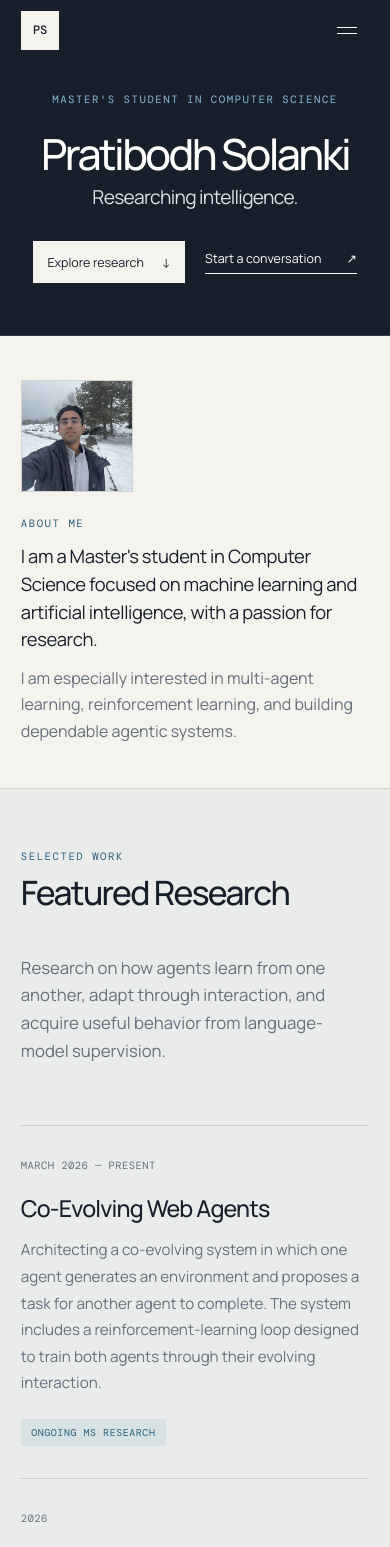
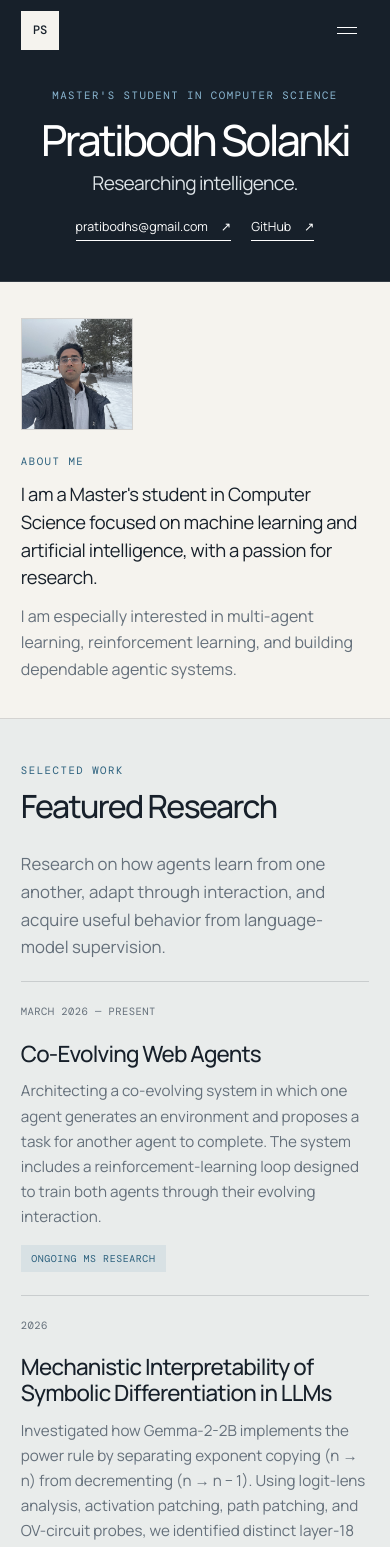
Before and after one commit to programmerPrati/programmerPrati.github.io, a React (Vite) app: page / in a window 390 px wide. Shown: the top 1547 px of the page. Built offline with nearby package versions, Linux system fonts and the light colour scheme; a web font is replaced by a local one.

Commit message:
Compact portfolio sections and intro links

```diff
--- a/src/App.tsx
+++ b/src/App.tsx
@@ -179,10 +179,8 @@ function App() {
             <h1>{profile.name}</h1>
             <p className="hero-tagline">Researching intelligence.</p>
             <div className="hero-actions">
-              <a className="button primary" href="#research">
-                Explore research <span aria-hidden="true">↓</span>
-              </a>
-              <TextLink href={`mailto:${profile.email}`}>Start a conversation</TextLink>
+              <TextLink href={`mailto:${profile.email}`}>{profile.email}</TextLink>
+              <TextLink href={portfolio.links.github}>GitHub</TextLink>
             </div>
           </div>
         </section>
@@ -206,6 +204,7 @@ function App() {
 
         <section className="section research" id="research">
           <SectionHeading eyebrow="Selected work" title="Featured Research" />
+          <div className="research-body">
             <p className="section-intro reveal">
               Research on how agents learn from one another, adapt through interaction, and acquire useful behavior from language-model supervision.
             </p>
@@ -236,6 +235,7 @@ function App() {
                   </div>
                 </article>
               ))}
+            </div>
           </div>
         </section>
 
--- a/src/styles.css
+++ b/src/styles.css
@@ -214,8 +214,8 @@ h3 {
 }
 
 .hero {
-  min-height: 430px;
-  padding: 7rem 4.5vw 4.25rem;
+  min-height: 350px;
+  padding: 6rem 4.5vw 2.75rem;
   display: grid;
   place-items: center;
   background: var(--ink);
@@ -233,6 +233,7 @@ h3 {
 }
 
 .hero .eyebrow {
+  margin-bottom: 1rem;
   color: #8bb7d2;
 }
 
@@ -255,7 +256,7 @@ h3 {
 }
 
 .hero-tagline {
-  margin: 0 0 2rem;
+  margin: 0 0 1.4rem;
   color: #dce2e6;
   font-size: clamp(1.2rem, 1.8vw, 1.6rem);
   font-weight: 400;
@@ -273,29 +274,12 @@ h3 {
   flex-wrap: wrap;
   align-items: center;
   justify-content: center;
-  gap: 1.5rem;
-}
-
-.hero .button.primary {
-  width: 9.5rem;
-  min-height: 2.65rem;
-  padding: 0 0.9rem;
-  display: inline-flex;
-  align-items: center;
-  justify-content: space-between;
-  background: var(--paper);
-  color: var(--ink);
-  font-size: 0.78rem;
-  transition: background 180ms ease, transform 180ms ease;
-}
-
-.hero .button.primary:hover {
-  background: var(--accent-soft);
-  transform: translateY(-1px);
+  gap: 1rem 2rem;
 }
 
 .hero .text-link {
-  width: 9.5rem;
+  width: auto;
+  gap: 0.8rem;
   color: white;
 }
 
@@ -319,12 +303,12 @@ h3 {
 }
 
 .profile-summary {
-  padding: clamp(2.75rem, 4vw, 3.75rem) 4.5vw;
+  padding: clamp(2rem, 3vw, 2.75rem) 4.5vw;
   display: grid;
   grid-template-columns: 160px minmax(0, 760px);
   justify-content: center;
   align-items: center;
-  gap: clamp(2.5rem, 5vw, 5rem);
+  gap: clamp(2rem, 4vw, 3.5rem);
   background: var(--paper);
   border-bottom: 1px solid var(--line);
 }
@@ -373,10 +357,10 @@ h3 {
 }
 
 .section {
-  padding: clamp(3.75rem, 5.5vw, 5rem) 4.5vw;
+  padding: clamp(2.5rem, 3.5vw, 3.5rem) 4.5vw;
   display: grid;
   grid-template-columns: minmax(190px, 0.32fr) minmax(0, 1fr);
-  gap: clamp(2.25rem, 4vw, 5rem);
+  gap: clamp(2rem, 3.5vw, 4rem);
   border-bottom: 1px solid var(--line);
 }
 
@@ -390,7 +374,7 @@ h3 {
 
 .section h2 {
   margin: 0;
-  font-size: clamp(2.1rem, 4vw, 4.2rem);
+  font-size: clamp(2rem, 3.3vw, 3.5rem);
   font-weight: 500;
   letter-spacing: -0.05em;
   line-height: 1;
@@ -398,7 +382,7 @@ h3 {
 
 .about {
   grid-template-areas: 'rail copy' 'rail note';
-  row-gap: 2rem;
+  row-gap: 1.5rem;
 }
 
 .about-rail {
@@ -411,8 +395,8 @@ h3 {
 }
 
 .about-copy p {
-  margin-bottom: 1.5rem;
-  font-size: clamp(1.22rem, 1.8vw, 1.75rem);
+  margin-bottom: 1rem;
+  font-size: clamp(1.15rem, 1.6vw, 1.55rem);
   letter-spacing: -0.025em;
   line-height: 1.48;
 }
@@ -431,7 +415,7 @@ h3 {
   grid-area: note;
   max-width: 520px;
   margin-top: 0;
-  padding: 1.1rem 0 0;
+  padding: 0.85rem 0 0;
   border-top: 1px solid var(--line);
   color: var(--muted);
   line-height: 1.7;
@@ -447,23 +431,30 @@ h3 {
 
 .section-intro {
   max-width: 720px;
+  margin-bottom: 1.25rem;
   color: var(--muted);
   font-size: clamp(1.05rem, 1.5vw, 1.35rem);
   line-height: 1.65;
 }
 
+.research-body {
+  min-width: 0;
+}
+
 .research-list,
 .experience-list {
-  grid-column: 2;
-  margin-top: 1.5rem;
   border-top: 1px solid var(--line);
 }
 
+.experience-list {
+  grid-column: 2;
+}
+
 .research-project {
-  padding: 1.9rem 0 2.1rem;
+  padding: 1.4rem 0 1.6rem;
   display: grid;
   grid-template-columns: minmax(130px, 0.24fr) 1fr;
-  gap: 2.5rem;
+  gap: 2rem;
   border-bottom: 1px solid var(--line);
 }
 
@@ -484,8 +475,8 @@ h3 {
 
 .research-project h3,
 .experience-item h3 {
-  margin-bottom: 1rem;
-  font-size: clamp(1.45rem, 2.3vw, 2.35rem);
+  margin-bottom: 0.75rem;
+  font-size: clamp(1.4rem, 2vw, 2.05rem);
   font-weight: 500;
   letter-spacing: -0.035em;
   line-height: 1.15;
@@ -496,12 +487,12 @@ h3 {
   max-width: 760px;
   color: var(--muted);
   font-size: 0.95rem;
-  line-height: 1.75;
+  line-height: 1.65;
 }
 
 .research-badges,
 .research-links {
-  margin-top: 1.35rem;
+  margin-top: 1rem;
   display: flex;
   flex-wrap: wrap;
   align-items: center;
@@ -533,7 +524,7 @@ h3 {
 }
 
 .experience-item {
-  padding: 2rem 0;
+  padding: 1.5rem 0;
   display: grid;
   grid-template-columns: minmax(190px, 0.3fr) 1fr;
   gap: 2.5rem;
@@ -778,8 +769,8 @@ footer a {
   }
 
   .hero {
-    min-height: 390px;
-    padding: 6.5rem 1.3rem 3.75rem;
+    min-height: 330px;
+    padding: 5.75rem 1.3rem 2.75rem;
   }
 
   .hero-content {
@@ -791,9 +782,9 @@ footer a {
   }
 
   .profile-summary {
-    padding: 3rem 1.3rem;
+    padding: 2.25rem 1.3rem;
     grid-template-columns: 132px minmax(0, 1fr);
-    gap: 2.25rem;
+    gap: 1.75rem;
   }
 
   .profile-summary-portrait {
@@ -801,9 +792,9 @@ footer a {
   }
 
   .section {
-    padding: 3.75rem 1.3rem;
+    padding: 2.75rem 1.3rem;
     grid-template-columns: 1fr;
-    gap: 2.75rem;
+    gap: 1.75rem;
   }
 
   .about {
@@ -844,7 +835,7 @@ footer a {
 @media (max-width: 620px) {
   .hero {
     min-height: 0;
-    padding: 5.75rem 1.3rem 3.25rem;
+    padding: 5.5rem 1.3rem 2.5rem;
   }
 
   .hero-actions {
@@ -852,7 +843,7 @@ footer a {
   }
 
   .profile-summary {
-    padding-block: 2.75rem;
+    padding-block: 2.25rem;
     grid-template-columns: 1fr;
     gap: 1.5rem;
   }
@@ -868,7 +859,7 @@ footer a {
 
   .research-project,
   .experience-item {
-    padding: 2rem 0;
+    padding: 1.4rem 0;
     grid-template-columns: 1fr;
     gap: 1.25rem;
   }
```
Lines whose indentation alone changed are shown as unchanged.
